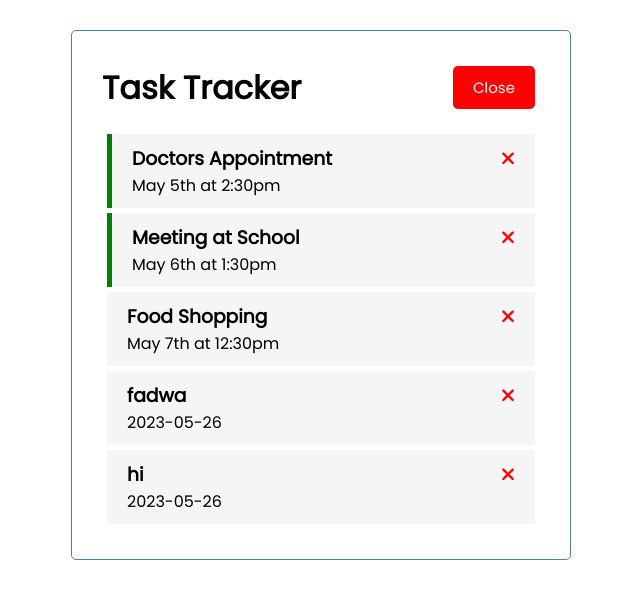
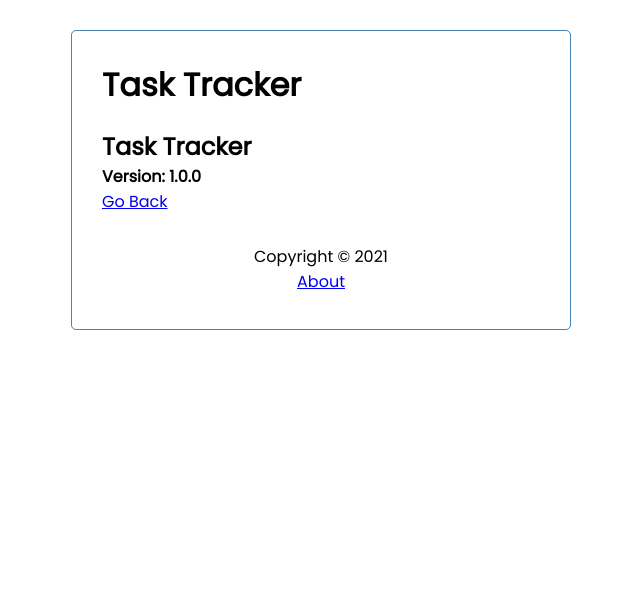
Before and after one commit to fadwa2022/Angular., an Angular app: page /about in a window 1280 px wide. Shown: the top 598 px of the page, without its empty margins (319-959 px from the left). Built offline with nearby package versions, Linux system fonts and the light colour scheme; data requests are answered from the project's data file.

Commit message:
Angular Router-Limit Component to Route

```diff
--- a/db.json
+++ b/db.json
@@ -17,18 +17,6 @@
       "text": "Food Shopping",
       "day": "May 7th at 12:30pm",
       "reminder": false
-    },
-    {
-      "text": "fadwa",
-      "day": "2023-05-26",
-      "reminder": false,
-      "id": 4
-    },
-    {
-      "text": "hi",
-      "day": "2023-05-26",
-      "reminder": false,
-      "id": 5
     }
   ],
   "fadwa": [
--- a/src/app/app.component.html
+++ b/src/app/app.component.html
@@ -1,4 +1,5 @@
 <div class="container">
   <app-header> </app-header>
-  <app-tasks></app-tasks>
+<router-outlet></router-outlet>
+ <app-footer></app-footer>
 </div>
--- a/src/app/app.module.ts
+++ b/src/app/app.module.ts
@@ -3,13 +3,23 @@
 import { FontAwesomeModule } from '@fortawesome/angular-fontawesome';
 import {HttpClientModule} from '@angular/common/http';
 import { FormsModule } from '@angular/forms';
+import { RouterModule, Routes } from '@angular/router';
 
 import { AppComponent } from './app.component';
 import { HeaderComponent } from './components/header/header.component';
 import { ButtonComponent } from './components/button/button.component';
 import { TasksComponent } from './components/tasks/tasks.component';
 import {TaskItemComponent} from './components/task-item/task-item.component';
-import { AddTaskComponent } from './components/add-task/add-task.component'
+import { AddTaskComponent } from './components/add-task/add-task.component';
+import { AboutComponent } from './components/about/about.component';
+import { FooterComponent } from './components/footer/footer.component';
+
+const appRoutes: Routes = [
+  {path: '',component: TasksComponent},
+  {path: 'about',component: AboutComponent}
+
+]
+
 @NgModule({
   declarations: [
     AppComponent,
@@ -17,13 +27,16 @@
     ButtonComponent,
     TasksComponent,
     TaskItemComponent,
-    AddTaskComponent
+    AddTaskComponent,
+    AboutComponent,
+    FooterComponent
   ],
   imports: [
     BrowserModule,
     FontAwesomeModule,
     HttpClientModule,
-    FormsModule
+    FormsModule,
+    RouterModule.forRoot(appRoutes,{enableTracing:true}),
   ],
   providers: [],
   bootstrap: [AppComponent]
--- /dev/null
+++ b/src/app/components/about/about.component.html
@@ -0,0 +1,5 @@
+<div>
+  <h2>Task Tracker</h2>
+  <h4>Version: 1.0.0</h4>
+  <a routerLink="/">Go Back</a>
+</div>
--- /dev/null
+++ b/src/app/components/footer/footer.component.css
@@ -0,0 +1,4 @@
+footer {
+  margin-top: 30px;
+  text-align: center;
+}
--- /dev/null
+++ b/src/app/components/footer/footer.component.html
@@ -0,0 +1,4 @@
+<footer>
+  <p>Copyright &copy; 2021</p>
+  <a routerLink="/about">About</a>
+</footer>
--- a/src/app/components/header/header.component.html
+++ b/src/app/components/header/header.component.html
@@ -1,6 +1,6 @@
 <header>
   <h1>{{ title }}</h1>
-  <app-button
+  <app-button *ngIf="hasRoute('/')"
    color="{{showAddTask ? 'red' : 'green' }}"
    text="{{showAddTask ? 'Close' : 'Add' }}"
    (btnClick)="toggleAddTask()">
--- a/src/app/components/header/header.component.ts
+++ b/src/app/components/header/header.component.ts
@@ -1,6 +1,8 @@
 import { Component } from '@angular/core';
 import {UiService} from '../../services/ui.service'
 import {Subscription} from 'rxjs'
+import {Router} from '@angular/router'
+
 
 @Component({
   selector: 'app-header',
@@ -13,7 +15,7 @@
   showAddTask?: boolean = true;
   subscription?:Subscription;
 
-constructor(private uiService:UiService ){
+constructor(private uiService:UiService , private router:Router ){
 this.subscription = this.uiService
 .onToggle()
 .subscribe(value =>this.showAddTask = value)
@@ -23,4 +25,9 @@
     this.uiService .toggleAddTask();
 }
 
+hasRoute(route:string) {
+  return this.router.url === route;
+
 }
+
+}
```
Also changed, not shown: src/app/components/about/about.component.ts (added, +10 -0 lines), src/app/components/footer/footer.component.ts (added, +10 -0 lines), src/app/components/about/about.component.css (added), 2 other files (tests, documents, lock files or other folders).
